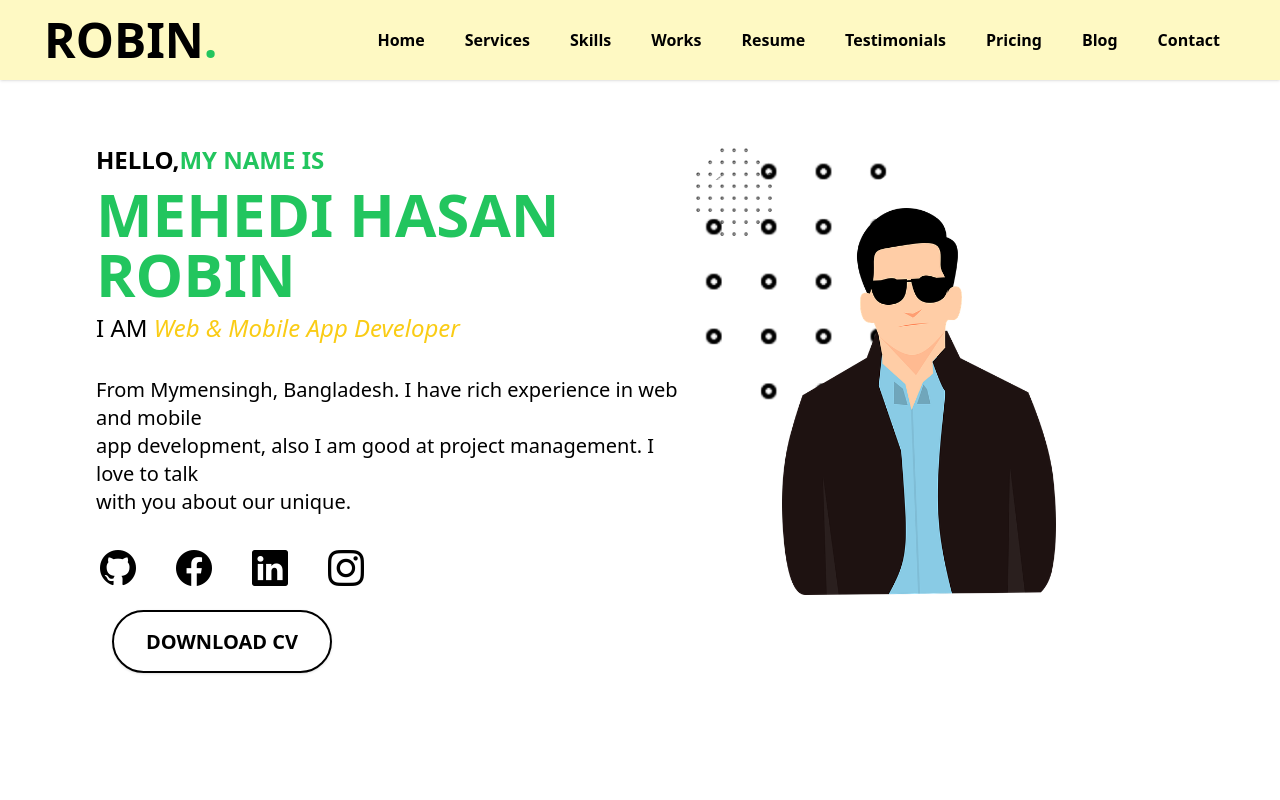
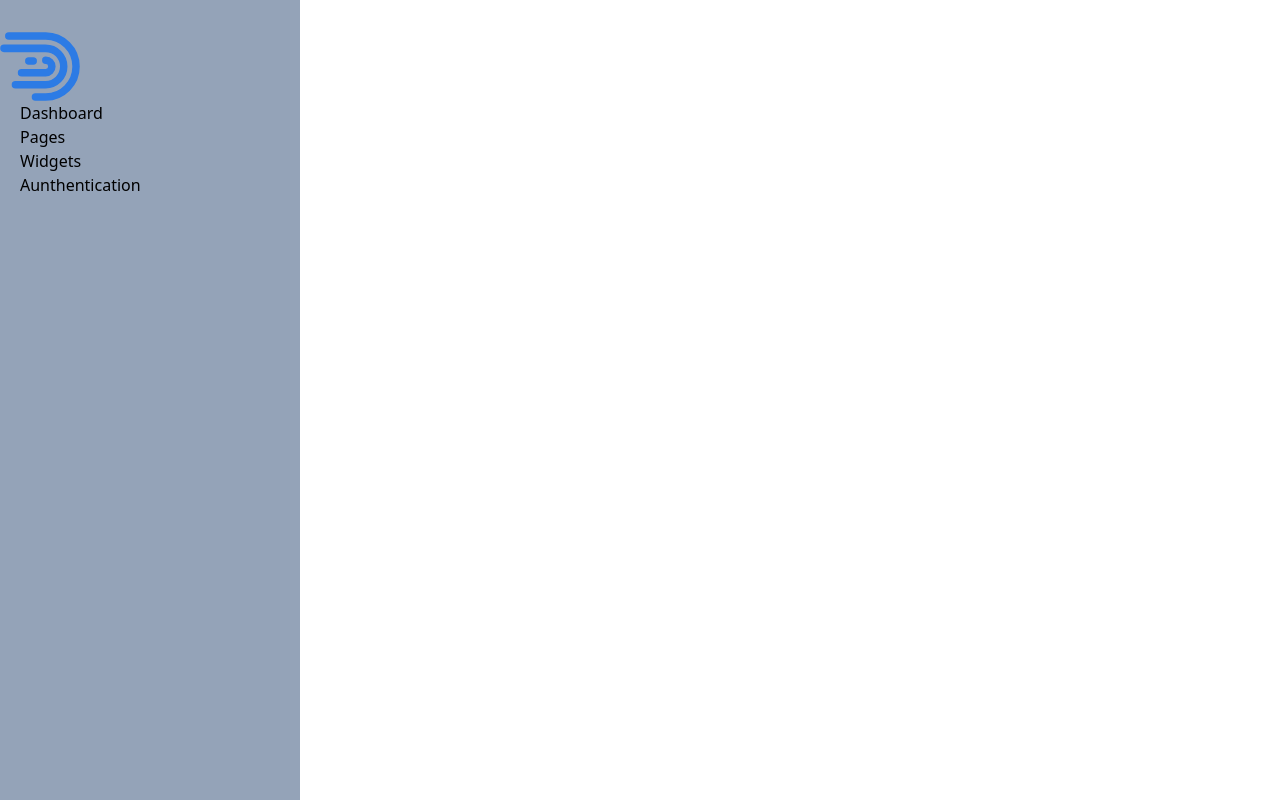
Before and after one commit to robin604680/tailwind-1, a website: page src/index.html in a window 1280 px wide. Drawn offline with nearby package versions, Linux system fonts and the light colour scheme.

Commit message:
tailwindcss project

```diff
--- a/src/index.html
+++ b/src/index.html
@@ -9,67 +9,20 @@
   <link href="/dist/output.css" rel="stylesheet">
 </head>
 <body>
-    <!-- onthttp://jayanta.me/#cact -->
-    <nav class="flex top-0 left-0 bg-yellow-100 w-full shadow h-20">
-        <div class="container m-auto flex justify-between items-center ">
-            <div class="">
-                <div class="nav-brand ">
-                    <a href="#" class="text-5xl font-bold ml-11">ROBIN<span class="text-5xl text-green-500">.</span></a>
-                </div>
+    <header>
+        <nav class="h-screen w-[300px] bg-slate-400 fixed">
+            <!-- Brand Image -->
+            <div class="container mx-auto">
+                <img class="w-20  mt-8" src="./assets/images/logo.svg" alt="Brand-Image">
             </div>
-
-            <ul class=" flex items-center pr-10  font-semibold">
-                <li><a href="#" class="hover:text-green-500 px-5 py-3">Home</a></li>
-                <li><a href="#" class="hover:text-green-500 px-5 py-3">Services</a></li>
-                <li><a href="#" class="hover:text-green-500 px-5 py-3">Skills</a></li>
-                <li><a href="#" class="hover:text-green-500 px-5 py-3">Works</a></li>
-                <li><a href="#" class="hover:text-green-500 px-5 py-3">Resume</a></li>
-                <li><a href="#" class="hover:text-green-500 px-5 py-3">Testimonials</a></li>
-                <li><a href="#" class="hover:text-green-500 px-5 py-3">Pricing</a></li>
-                <li><a href="#" class="hover:text-green-500 px-5 py-3">Blog</a></li>
-                <li><a href="#" class="hover:text-green-500 px-5 py-3">Contact</a></li>
+            <ul class="ml-5 gap-4">
+                <li><a href="#">Dashboard</a></li>
+                <li><a href="#">Pages</a></li>
+                <li><a href="#">Widgets</a></li>
+                <li><a href="#">Aunthentication</a></li>
             </ul>
-        </div>
-    </nav>
-    <header class="header flex w-9/12 mt-16">
-        <div class="container">
-            <div class="header-text ml-24">
-                <h5 class="text-2xl font-semibold">HELLO,<span class="text-green-500">MY NAME IS</span></h5>
-                <h1 class="text-6xl font-bold text-green-500 mt-2 my-2">MEHEDI HASAN ROBIN</h1>
-                <H6 class="text-2xl">I AM <span class="italic text-yellow-400">Web & Mobile App Developer</span></H6>
-                <P class="mt-8 text-xl">From Mymensingh, Bangladesh. I have rich experience in web and mobile <br>
-                    app development, also I am good at project management. I love to talk <br>
-                    with you about our unique.</P>
-            </div>
-            <div class="header-icon flex ml-20 pt-8 ">
-                <div class="#">
-                    <i class="hover:text-green-500  bi bi-github px-5 py-3 text-4xl"></i>
-                </div>
-                <div class="#">
-                    <i class="hover:text-green-500 bi bi-facebook px-5 py-3 text-4xl"></i>
-                </div>
-                <div class="#">
-                    <i class="hover:text-green-500 bi bi-linkedin px-5 py-3 text-4xl"></i>
-                </div>
-                <div class="#">
-                    <i class="hover:text-green-500 bi bi-instagram px-5 py-3 text-4xl"></i>
-                </div>
-            </div>
-            <div class="ml-28 mt-10 ">
-                <button class=" ">
-                    <a href="#" class="shadow hover:bg-green-500 hover:text-white border-2 text-xl font-semibold rounded-full border-black py-4 px-8">DOWNLOAD CV</a>
-                </button>
-            </div>
-        </div>
-        <div class="w-2/5">
-            <figure class="relative">
-
-                <img src="./assets/images/pattarn-lg.png" class="absolute h-24" alt="">
-                <img src="./assets/images/pattarn-sm (1).png" class="absolute" alt="">
-                <img src="./assets/images/pattarn-sm.png" class="absolute" alt="">
-                <img src="./assets/images/avarar.png" class="-mt-45 mx-24 my-16 absolute " alt="">
-            </figure>
-        </div>
+        </nav>
     </header>
+    <!-- npx tailwindcss -i ./src/assets/css/style.css -o ./dist/output.css --watch -->
 </body>
 </html>
```
Also changed, not shown: dist/output.css, src/assets/images/avarar.png (deleted), src/assets/images/favicon.svg (deleted), src/assets/images/logo.svg (added), src/assets/images/pattarn-lg.png (deleted), src/assets/images/pattarn-sm (1).png (deleted), src/assets/images/pattarn-sm.png (deleted).
